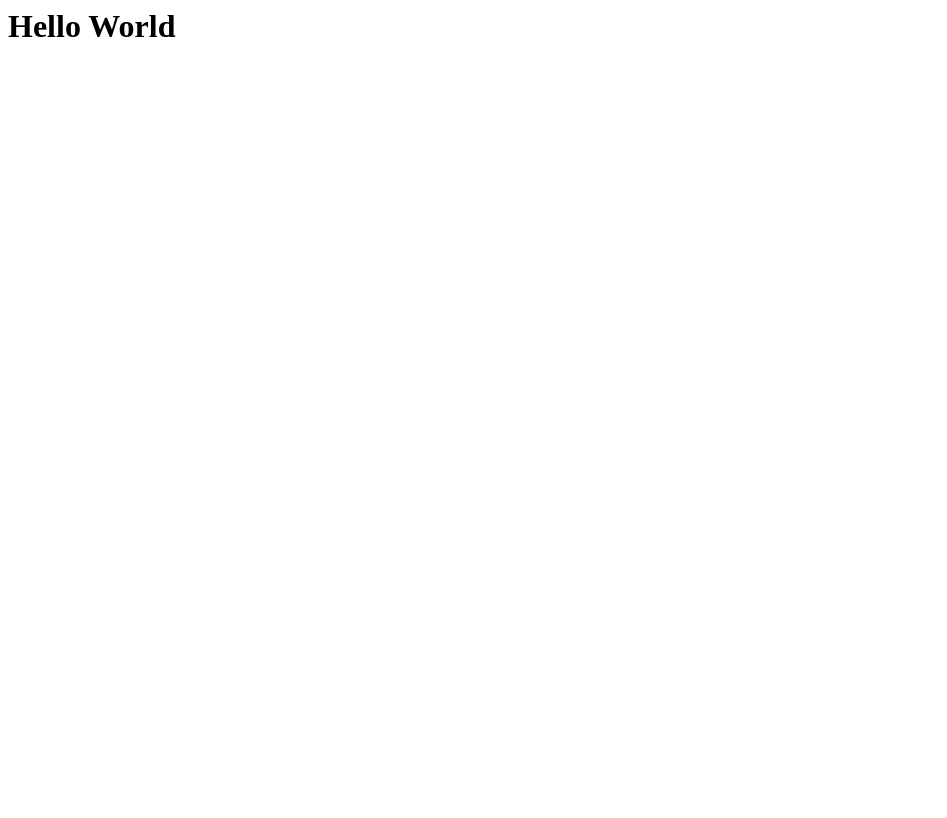
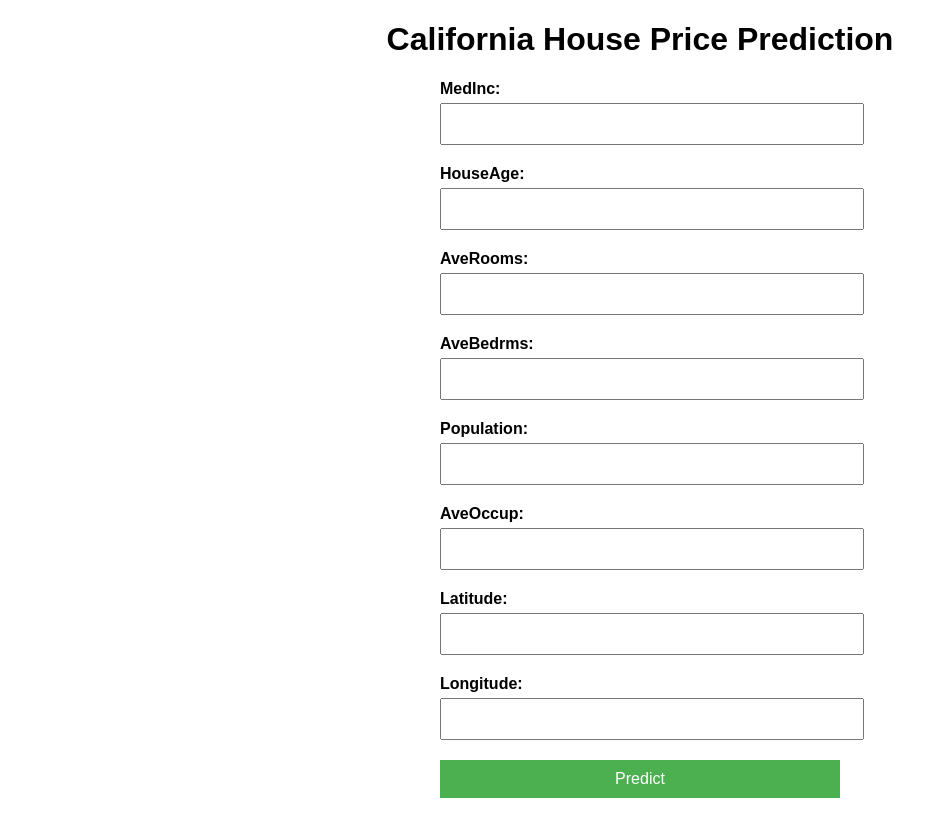
Before and after one commit to ThanseelMS/CaliforniaHousePricing, a Flask app: page / in a window 1280 px wide. Before the commit the part shown is almost empty. Shown: the whole page, without its empty margins (0-947 px from the left). Before the commit the page ends 37 px from the top, so only its background shows below. Run offline with Flask 3, Linux system fonts and the light colour scheme; parts of the project's set-up code (start-up, migrations or seed data) failed here and were passed over.

Commit message:
The web app is ready

```diff
--- a/app.py
+++ b/app.py
@@ -25,5 +25,14 @@ def predict_api():
     output=regmodel.predict(new_data)
     print(output[0])
     return jsonify(output[0])
+
+@app.route('/predict',methods=['POST'])
+def predict():
+    data=[float(x) for x in request.form.values()]
+    final_input=scalar.transform(np.array(data).reshape(1,-1))
+    print(final_input)
+    output=regmodel.predict(final_input)[0]
+    return render_template("home.html",prediction_text="The House price prediction is {}".format(output))
+
 if __name__ == '__main__':
     app.run(debug=True)
--- a/templates/home.html
+++ b/templates/home.html
@@ -1,3 +1,101 @@
-<h1>
-Hello World
-</h1>
+<!DOCTYPE html>
+<html>
+<head>
+  <title>California House Price Prediction</title>
+  <style>
+    body {
+      font-family: Arial, sans-serif;
+      margin: 20px;
+    }
+
+    h1 {
+      text-align: center;
+    }
+
+    form {
+      max-width: 400px;
+      margin: 0 auto;
+    }
+
+    .form-group {
+      margin-bottom: 20px;
+    }
+
+    label {
+      display: block;
+      font-weight: bold;
+      margin-bottom: 5px;
+    }
+
+    input[type="text"] {
+      width: 100%;
+      padding: 10px;
+      font-size: 16px;
+    }
+
+    button {
+      display: block;
+      width: 100%;
+      padding: 10px;
+      font-size: 16px;
+      background-color: #4CAF50;
+      color: white;
+      border: none;
+      cursor: pointer;
+    }
+
+    #prediction-result {
+      margin-top: 20px;
+      text-align: center;
+      font-weight: bold;
+    }
+  </style>
+</head>
+<body>
+  <h1>California House Price Prediction</h1>
+  <form id="prediction-form" method="POST" action="/predict">
+    <div class="form-group">
+      <label for="medinc">MedInc:</label>
+      <input type="text" id="medinc" name="medinc" required>
+    </div>
+    <div class="form-group">
+      <label for="houseage">HouseAge:</label>
+      <input type="text" id="houseage" name="houseage" required>
+    </div>
+    <div class="form-group">
+      <label for="averooms">AveRooms:</label>
+      <input type="text" id="averooms" name="averooms" required>
+    </div>
+    <div class="form-group">
+      <label for="avebedrms">AveBedrms:</label>
+      <input type="text" id="avebedrms" name="avebedrms" required>
+    </div>
+    <div class="form-group">
+      <label for="population">Population:</label>
+      <input type="text" id="population" name="population" required>
+    </div>
+    <div class="form-group">
+      <label for="aveoccup">AveOccup:</label>
+      <input type="text" id="aveoccup" name="aveoccup" required>
+    </div>
+    <div class="form-group">
+      <label for="latitude">Latitude:</label>
+      <input type="text" id="latitude" name="latitude" required>
+    </div>
+    <div class="form-group">
+      <label for="longitude">Longitude:</label>
+      <input type="text" id="longitude" name="longitude" required>
+    </div>
+    <button type="submit">Predict</button>
+  </form>
+  <div id="prediction-result">
+    {% if prediction_text %}
+       {{ prediction_text }}
+    {% endif %}
+  </div>
+
+  <script>
+
+  </script>
+</body>
+</html>
```
